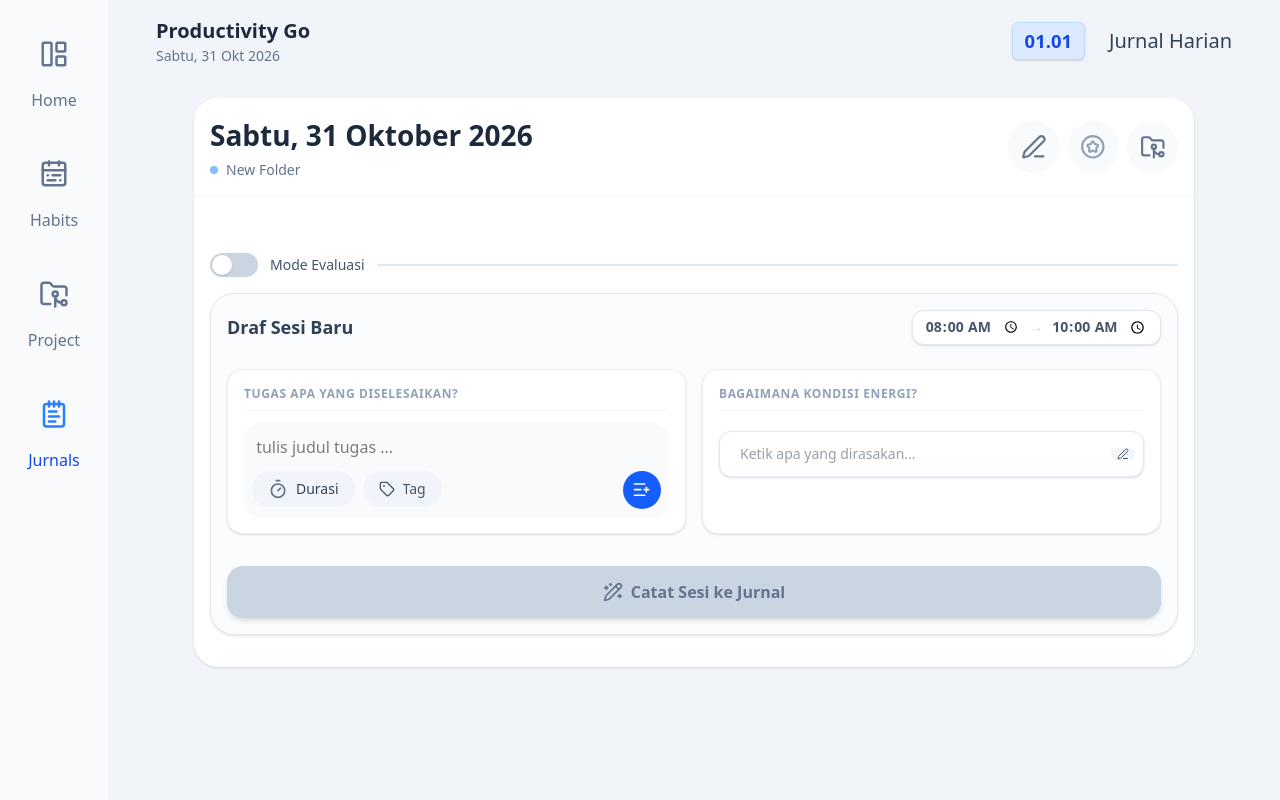
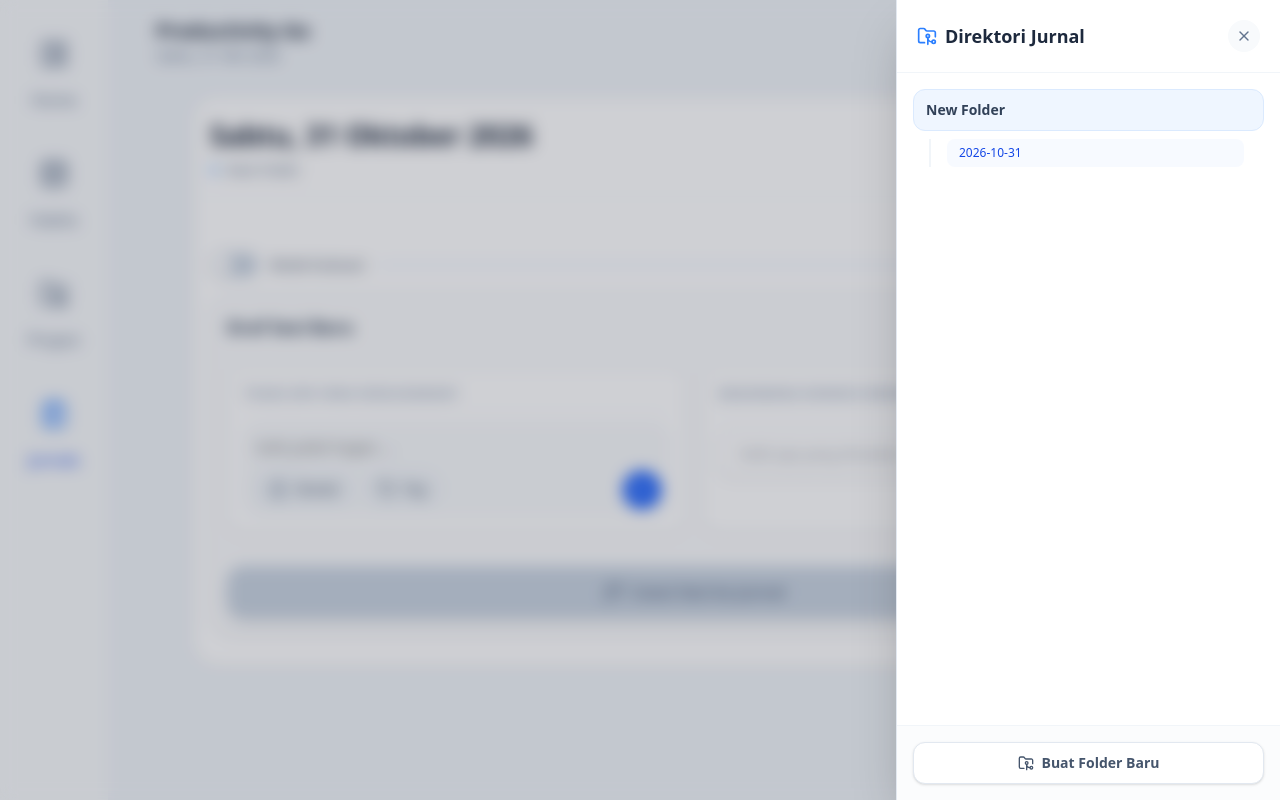
Before and after one commit to alkhudori1026/project-nov, a Next.js app: page /jurnal in a window 1280 px wide. Both pictures are taken after a click on the button 1152 px from the left and 147 px from the top of the page. Built offline with nearby package versions, Linux system fonts and the light colour scheme.

Commit message:
feat: add folder management functionality with create, rename, and move features in Jurnals component

```diff
--- a/src/app/jurnal/page.tsx
+++ b/src/app/jurnal/page.tsx
@@ -15,8 +15,9 @@ import {
   PencilSparkles,
   PenLine,
   Trash2,
-  ChevronDown,
+  Pencil,
   FolderGit2,
+  X,
 } from "lucide-react";
 
 // 1. Kontrak Tipe Data: Bentuk pasti dari satu objek tugas
@@ -95,7 +96,6 @@ import { useState, useEffect } from "react";
 
 export default function Jurnals() {
   const [isFavorite, setIsFavorite] = useState(false);
-  const [bukaMenuFolder, setBukaMenuFolder] = useState(false);
   const [evaluateMode, setEvaluateMode] = useState(false);
   const [activeTag, setActiveTag] = useState("");
 
@@ -506,6 +506,83 @@ export default function Jurnals() {
 
     // Masukkan folder baru ke arsip utama
     setArsipUtama([...arsipUtama, folderBaru]);
+  };
+
+  // --- STATE KONTROL LACI ---
+  const [bukaMenuFolder, setBukaMenuFolder] = useState(false);
+  const [idEditFolder, setIdEditFolder] = useState<string | null>(null);
+  const [draftNamaFolder, setDraftNamaFolder] = useState("");
+
+  // --- FUNGSI 1: BUAT FOLDER BARU ---
+  const tambahFolderBaru = () => {
+    const idBaru = crypto.randomUUID();
+    const folderBaru: FolderBulan = {
+      id: idBaru,
+      name: "New Folder",
+      pages: [],
+    };
+
+    const arsipBaru = [...arsipUtama, folderBaru];
+    setArsipUtama(arsipBaru);
+    localStorage.setItem("jurnal_arsipUtama", JSON.stringify(arsipBaru));
+
+    // Opsional: Langsung ubah fokus ke folder baru
+    setActiveFolder(idBaru);
+  };
+
+  // --- FUNGSI 2: RENAME FOLDER ---
+  const simpanNamaFolder = (idFolder: string) => {
+    if (!draftNamaFolder.trim()) {
+      setIdEditFolder(null);
+      return;
+    }
+
+    const arsipBaru = arsipUtama.map((folder) =>
+      folder.id === idFolder ? { ...folder, name: draftNamaFolder } : folder,
+    );
+
+    setArsipUtama(arsipBaru);
+    localStorage.setItem("jurnal_arsipUtama", JSON.stringify(arsipBaru));
+    setIdEditFolder(null);
+  };
+
+  // --- FUNGSI 3: CUT & PASTE (Pindah Folder) ---
+  // Analogi: Cabut kertas dari Laci A, masukkan ke Laci B
+  const pindahkanJurnal = (
+    idJurnal: string,
+    idFolderAsal: string,
+    idFolderTujuan: string | null,
+  ) => {
+    // Pengaman: Jangan lakukan apa-apa jika tujuannya sama dengan asalnya
+    if (idFolderAsal === idFolderTujuan) return;
+
+    setArsipUtama((arsipSekarang) => {
+      // A. Temukan fisik kertasnya (salin datanya)
+      const folderAsal = arsipSekarang.find((f) => f.id === idFolderAsal);
+      const kertasJurnal = folderAsal?.pages.find((p) => p.id === idJurnal);
+
+      if (!kertasJurnal) return arsipSekarang; // Gagal menemukan kertas
+
+      // B. Operasi Serentak: Buang dari asal, Tambah ke tujuan
+      const arsipBaru = arsipSekarang.map((folder) => {
+        if (folder.id === idFolderAsal) {
+          // CUT (Filter): Buang jurnal dari daftar halaman folder ini
+          return {
+            ...folder,
+            pages: folder.pages.filter((p) => p.id !== idJurnal),
+          };
+        }
+        if (folder.id === idFolderTujuan) {
+          // PASTE (Spread): Tambahkan kertas jurnal ke folder ini
+          return { ...folder, pages: [...folder.pages, kertasJurnal] };
+        }
+        return folder; // Abaikan folder lain
+      });
+
+      // C. Kunci brankas
+      localStorage.setItem("jurnal_arsipUtama", JSON.stringify(arsipBaru));
+      return arsipBaru;
+    });
   };
 
   const [isEditingTitle, setIsEditingTitle] = useState(false);
@@ -1156,6 +1233,128 @@ export default function Jurnals() {
           </div>
         </div>
       </div>
+      {/* =========================================
+          LACI KANAN (MENU FOLDER DIRECTORY)
+      ========================================= */}
+
+      {/* A. Backdrop Gelap (Mengaburkan layar belakang saat laci terbuka) */}
+      <div
+        className={`fixed inset-0 bg-slate-900/20 backdrop-blur-sm z-40 transition-opacity duration-300 ${bukaMenuFolder ? "opacity-100 visible" : "opacity-0 invisible"}`}
+        onClick={() => setBukaMenuFolder(false)} // Klik area gelap untuk menutup laci
+      />
+
+      {/* B. Fisik Laci Kanan */}
+      <div
+        className={`fixed top-0 right-0 h-full w-[clamp(16rem,30vw,24rem)] bg-white shadow-2xl z-50 transform transition-transform duration-300 ease-in-out flex flex-col border-l border-slate-200 ${bukaMenuFolder ? "translate-x-0" : "translate-x-full"}`}
+      >
+        {/* Header Laci */}
+        <div className="flex justify-between items-center p-5 border-b border-slate-100">
+          <h2 className="font-bold text-lg text-slate-800 flex items-center gap-2">
+            <FolderGit2 className="w-5 h-5 text-blue-500" />
+            Direktori Jurnal
+          </h2>
+          <IconButton
+            icon={X}
+            onClick={() => setBukaMenuFolder(false)}
+            className="w-8 h-8 !bg-slate-50 hover:!bg-slate-100 !text-slate-500"
+          />
+        </div>
+
+        {/* Area Daftar Folder (Scrollable) */}
+        <div className="flex-1 overflow-y-auto p-4 flex flex-col gap-4">
+          {arsipUtama.map((folder) => (
+            <div key={folder.id} className="flex flex-col gap-1">
+              {/* Kepala Folder */}
+              <div
+                className={`group flex justify-between items-center px-3 py-2 rounded-xl transition-colors ${activeFolder === folder.id ? "bg-blue-50 border border-blue-100" : "hover:bg-slate-50 border border-transparent"}`}
+              >
+                {/* Mode Edit vs Mode Baca untuk Nama Folder */}
+                {idEditFolder === folder.id ? (
+                  <input
+                    autoFocus
+                    value={draftNamaFolder}
+                    onChange={(e) => setDraftNamaFolder(e.target.value)}
+                    onBlur={() => simpanNamaFolder(folder.id)}
+                    onKeyDown={(e) =>
+                      e.key === "Enter" && simpanNamaFolder(folder.id)
+                    }
+                    className="flex-1 min-w-0 bg-white border border-blue-300 rounded px-2 py-1 text-sm font-semibold outline-none"
+                  />
+                ) : (
+                  <button
+                    onClick={() => setActiveFolder(folder.id)}
+                    className="flex-1 min-w-0 text-left text-sm font-bold text-slate-700 truncate"
+                  >
+                    {folder.name}
+                  </button>
+                )}
+
+                {/* Tombol Aksi Folder */}
+                <div className="flex shrink-0 opacity-0 group-hover:opacity-100 transition-opacity gap-1">
+                  <IconButton
+                    icon={Pencil}
+                    onClick={() => {
+                      setDraftNamaFolder(folder.name);
+                      setIdEditFolder(folder.id);
+                    }}
+                    className="w-6 h-6 !bg-transparent hover:!bg-slate-200 !text-slate-500"
+                  />
+                </div>
+              </div>
+
+              {/* Isi Halaman Jurnal di dalam Folder Ini */}
+              <div className="flex flex-col pl-4 border-l-2 border-slate-100 ml-4 gap-1 mt-1">
+                {folder.pages.map((jurnal) => (
+                  <div
+                    key={jurnal.id}
+                    className="group/page flex items-center justify-between"
+                  >
+                    {/* Tombol Buka Halaman */}
+                    <button
+                      onClick={() => {
+                        setActiveFolder(folder.id);
+                        setActiveJournal(jurnal);
+                        setBukaMenuFolder(false); // Tutup laci otomatis setelah milih halaman
+                      }}
+                      className={`flex-1 text-left text-xs font-medium px-3 py-1.5 rounded-lg truncate transition-colors ${activeJournal?.id === jurnal.id ? "text-blue-700 bg-blue-50/50" : "text-slate-500 hover:text-slate-700 hover:bg-slate-50"}`}
+                    >
+                      {jurnal.title || jurnal.date}
+                    </button>
+
+                    {/* Tombol Pindah Folder (Cut & Paste Trigger) */}
+                    <div className="relative group/tooltip shrink-0 opacity-0 group-hover/page:opacity-100">
+                      <IconButton
+                        icon={FolderGit2}
+                        // Saat ditekan, halaman ini dipindah ke folder yang sedang AKTIF (bukan folder asalnya)
+                        // Syarat: Kamu harus mengklik kepala folder tujuan dulu agar dia jadi ActiveFolder
+                        onClick={() =>
+                          pindahkanJurnal(jurnal.id, folder.id, activeFolder)
+                        }
+                        className="w-5 h-5 !bg-transparent hover:!bg-blue-100 !text-blue-400"
+                      />
+                      {/* Tooltip kecil memandu user */}
+                      <span className="absolute right-6 top-1/2 -translate-y-1/2 w-max bg-slate-800 text-white text-[10px] px-2 py-1 rounded hidden group-hover/tooltip:block">
+                        Pindah ke {activeFolderData?.name}
+                      </span>
+                    </div>
+                  </div>
+                ))}
+              </div>
+            </div>
+          ))}
+        </div>
+
+        {/* Footer Laci (Tombol Tambah Folder) */}
+        <div className="p-4 border-t border-slate-100 bg-slate-50/50">
+          <button
+            onClick={tambahFolderBaru}
+            className="w-full flex items-center justify-center gap-2 py-2.5 bg-white border border-slate-200 hover:border-slate-300 hover:bg-slate-50 text-sm font-semibold text-slate-600 rounded-xl transition-colors shadow-sm"
+          >
+            <FolderGit2 className="w-4 h-4" />
+            Buat Folder Baru
+          </button>
+        </div>
+      </div>
     </div>
   );
 }
```
